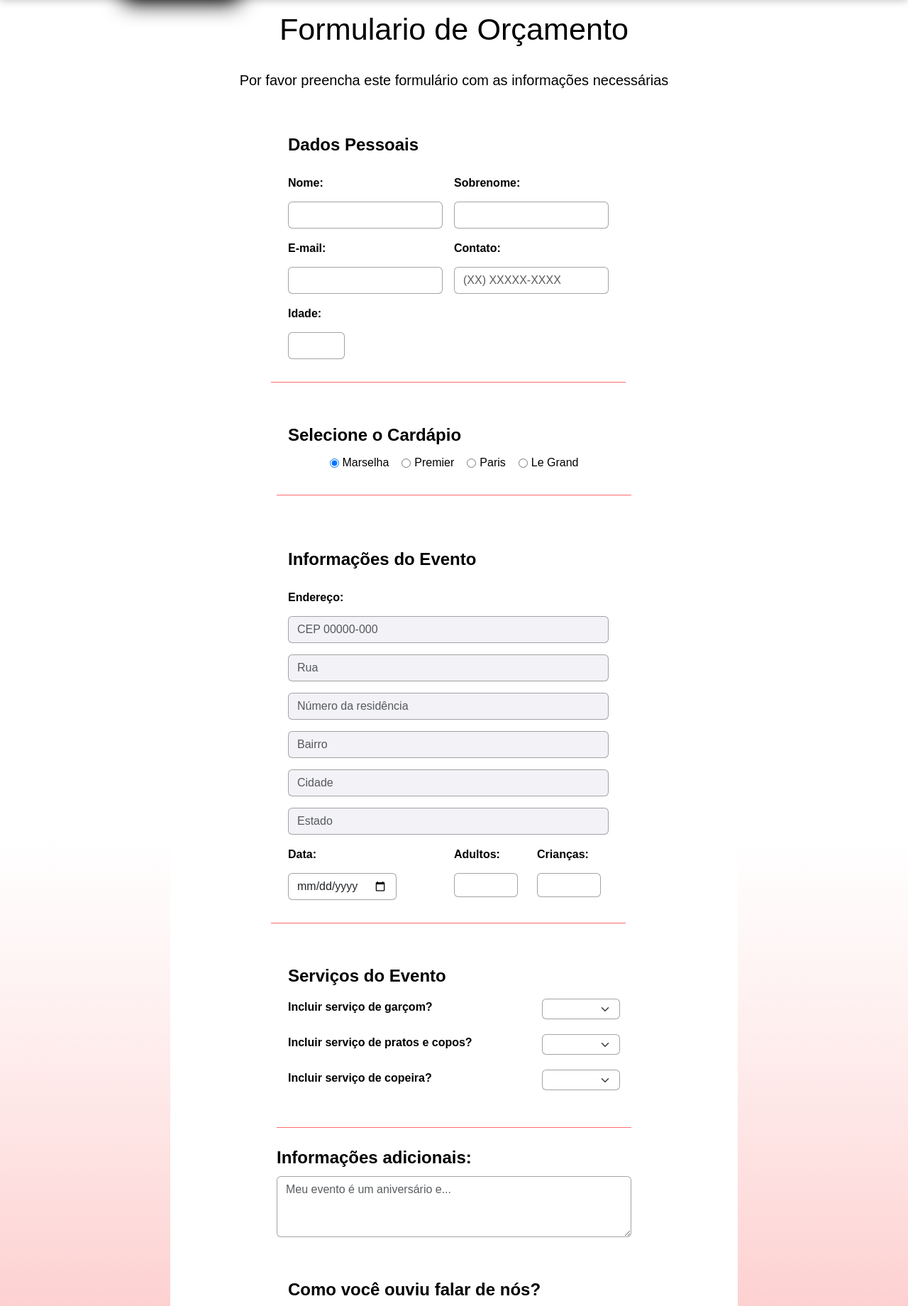
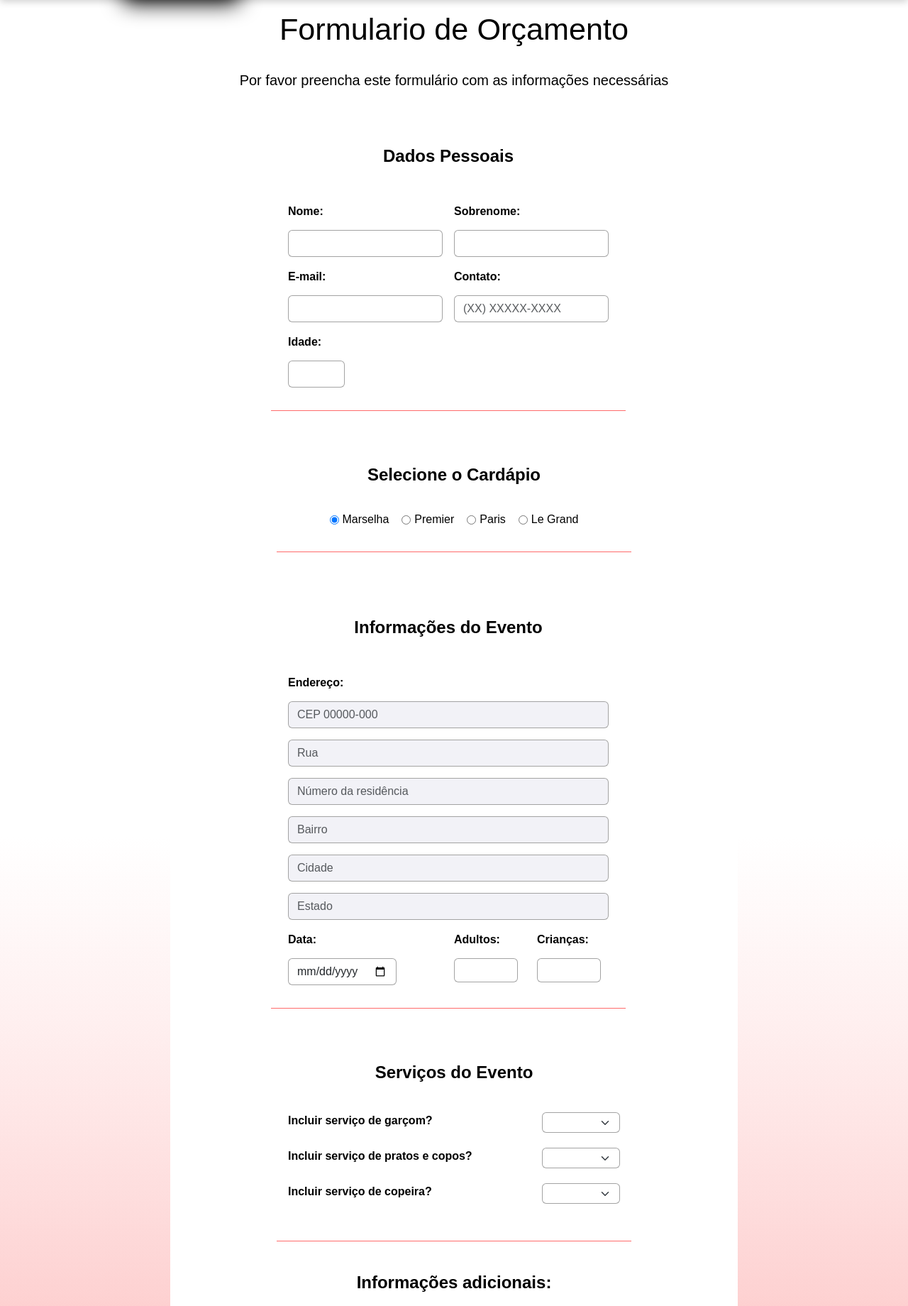
Before and after one commit to Bortolans/fratSite, a PHP site: page /form.html in a window 1280 px wide. Shown: the part 108-1948 px from the top of the page at 71% size. Run offline with PHP 8.4, Linux system fonts and the light colour scheme.

Commit message:
style: improve legend spacing and font size

```diff
--- a/css/form.css
+++ b/css/form.css
@@ -41,11 +41,10 @@ padding: 10px;
 /* ===========================================================
 LEGENDA
 =========================================================== */
-.legend {
-margin-top: 1rem;
+legend {
 text-align: center;
-padding: 1px;
-font-size: 19px;
+margin-bottom: 1rem;
+padding: 1rem;
 }
 
 
```
